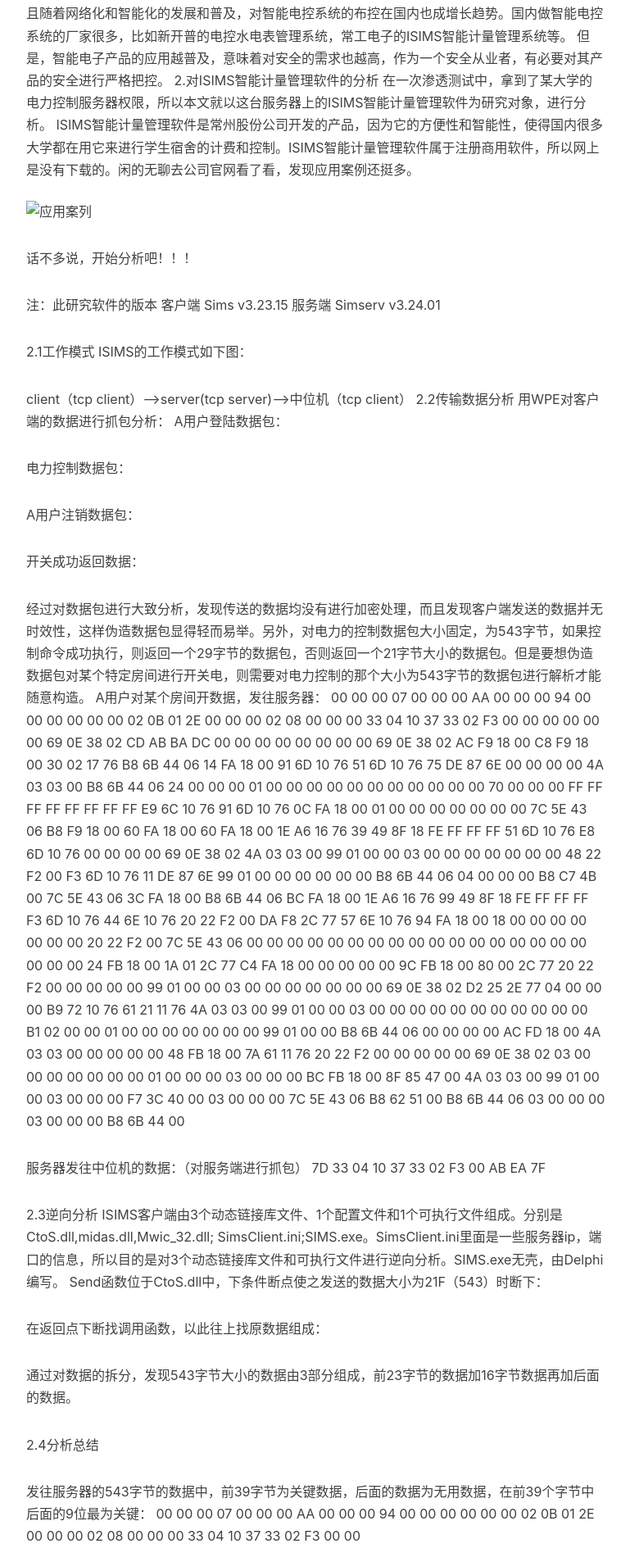
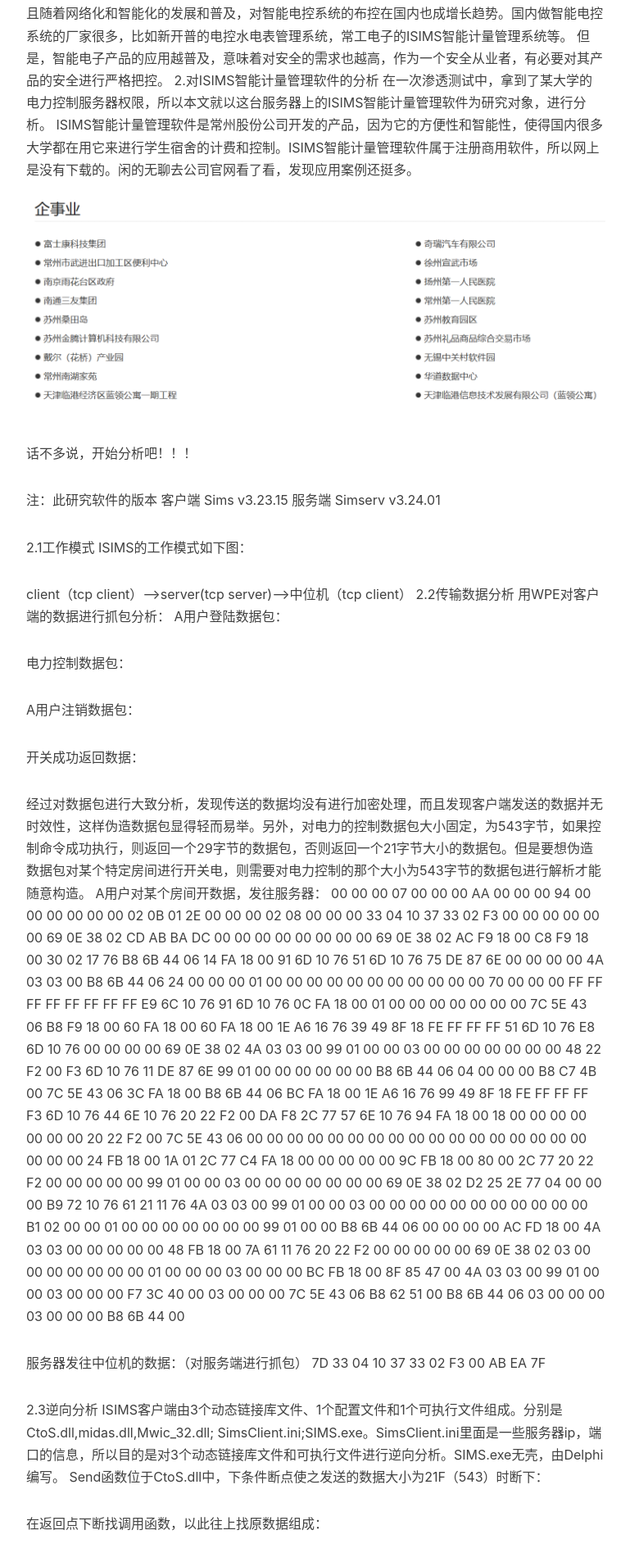
Before and after one commit to volcanohatred/volcanohatred.github.io, a Jekyll site: the page built from _posts/2018-03-02-控电.md, in a window 1280 px wide. Shown: the part 684-2590 px from the top of the page at 82% size, without its empty margins (233-1002 px from the left). Built offline with Jekyll 4.4.1, drawn with Linux system fonts in a browser that asks for light colours; nearby versions of some CDN libraries; comment, search, counter and statistics services are not loaded.

Commit message:
Update 2018-03-02-控电.md

```diff
--- a/_posts/2018-03-02-控电.md
+++ b/_posts/2018-03-02-控电.md
@@ -19,7 +19,7 @@ tags:
 2.对ISIMS智能计量管理软件的分析
 在一次渗透测试中，拿到了某大学的电力控制服务器权限，所以本文就以这台服务器上的ISIMS智能计量管理软件为研究对象，进行分析。
 ISIMS智能计量管理软件是常州股份公司开发的产品，因为它的方便性和智能性，使得国内很多大学都在用它来进行学生宿舍的计费和控制。ISIMS智能计量管理软件属于注册商用软件，所以网上是没有下载的。闲的无聊去公司官网看了看，发现应用案例还挺多。
-![应用案列](/blob/master/img/articles/控电/图片1.png)
+![应用案列](https://raw.githubusercontent.com/volcanohatred/volcanohatred.github.io/master/img/articles/控电/图片1.png)
 
 
 
```
